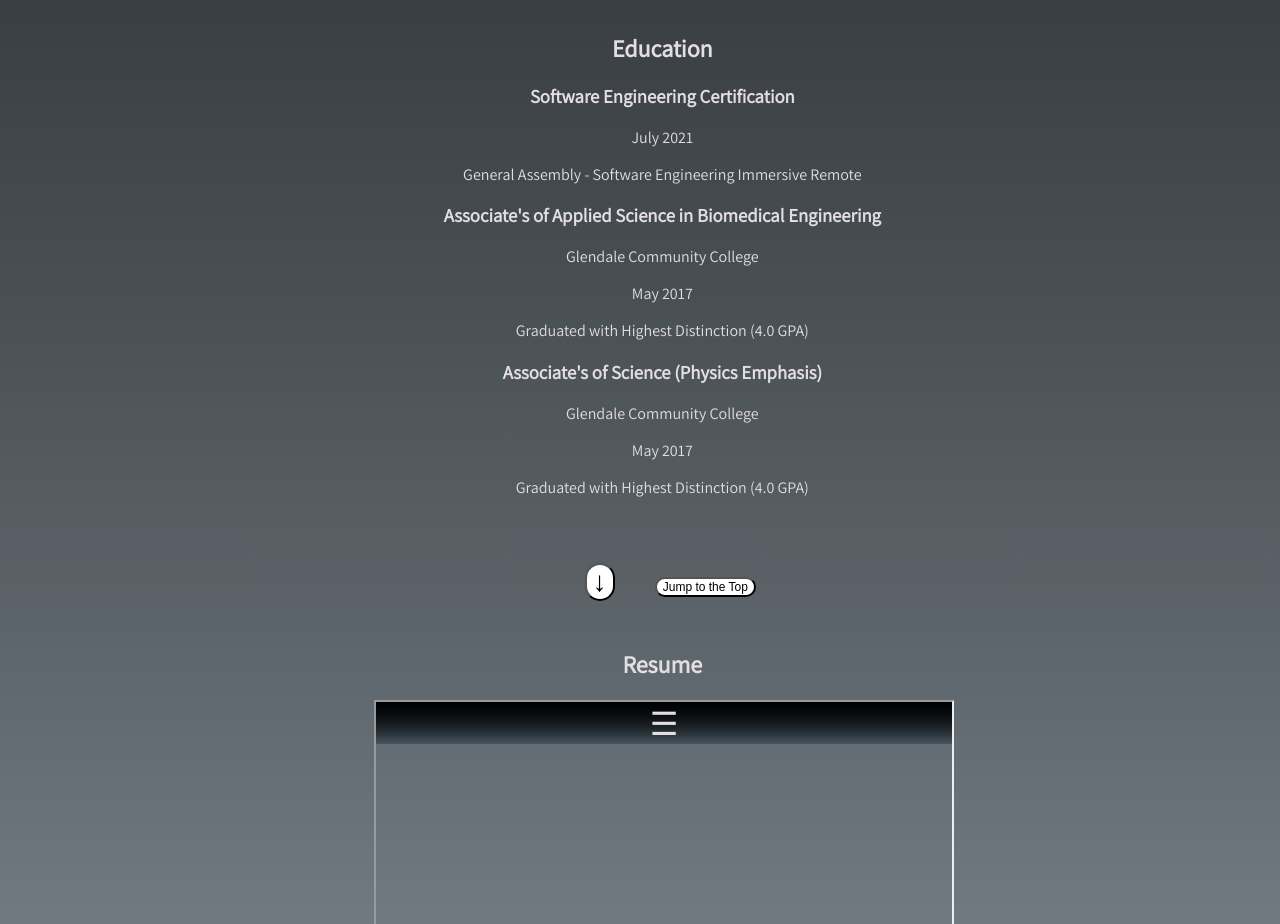
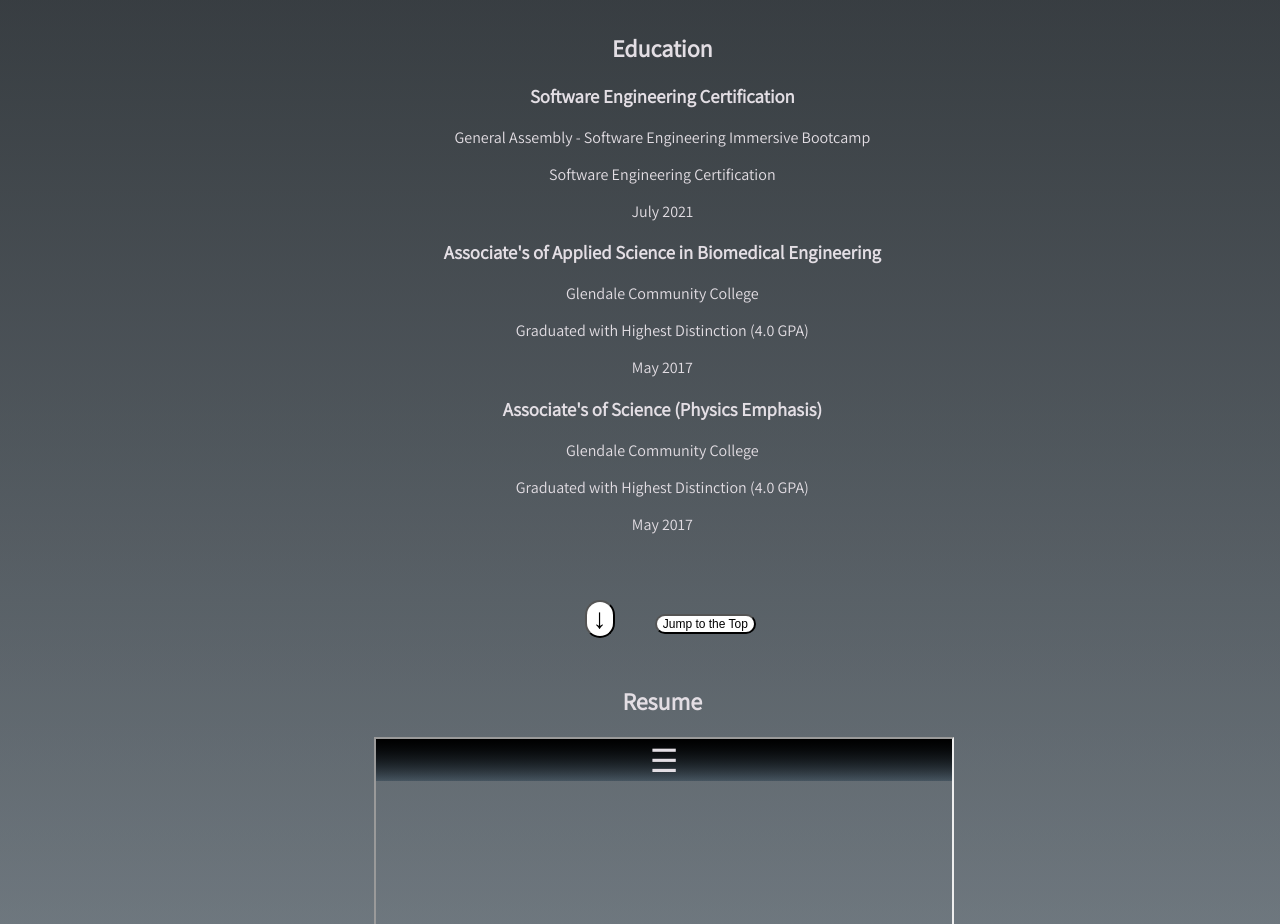
Before and after one commit to baileyjean/portfolio, a React (Create React App) app: page / in a window 1280 px wide. Shown: the part 2080-3004 px from the top of the page. Built offline with nearby package versions, Linux system fonts and the light colour scheme.

Commit message:
Fix format of Education section

```diff
--- a/src/pages/Home.js
+++ b/src/pages/Home.js
@@ -134,16 +134,17 @@ const Home = (props) => {
       <div ref={eduRef} className="education">
         <h2>Education</h2>
         <h3>Software Engineering Certification</h3>
+        <p>General Assembly - Software Engineering Immersive Bootcamp</p>
+        <p>Software Engineering Certification</p>
         <p>July 2021</p>
-        <p>General Assembly - Software Engineering Immersive Remote</p>
         <h3>Associate's of Applied Science in Biomedical Engineering</h3>
         <p>Glendale Community College</p>
+        <p>Graduated with Highest Distinction (4.0 GPA)</p>
         <p>May 2017</p>
-        <p>Graduated with Highest Distinction (4.0 GPA)</p>
         <h3>Associate's of Science (Physics Emphasis)</h3>
         <p>Glendale Community College</p>
+        <p>Graduated with Highest Distinction (4.0 GPA)</p>
         <p>May 2017</p>
-        <p>Graduated with Highest Distinction (4.0 GPA)</p>
         <br />
         <span>
           <button onClick={() => resumeRef.current.scrollIntoView({behavior: 'smooth'})}>&#8595;</button>
```
